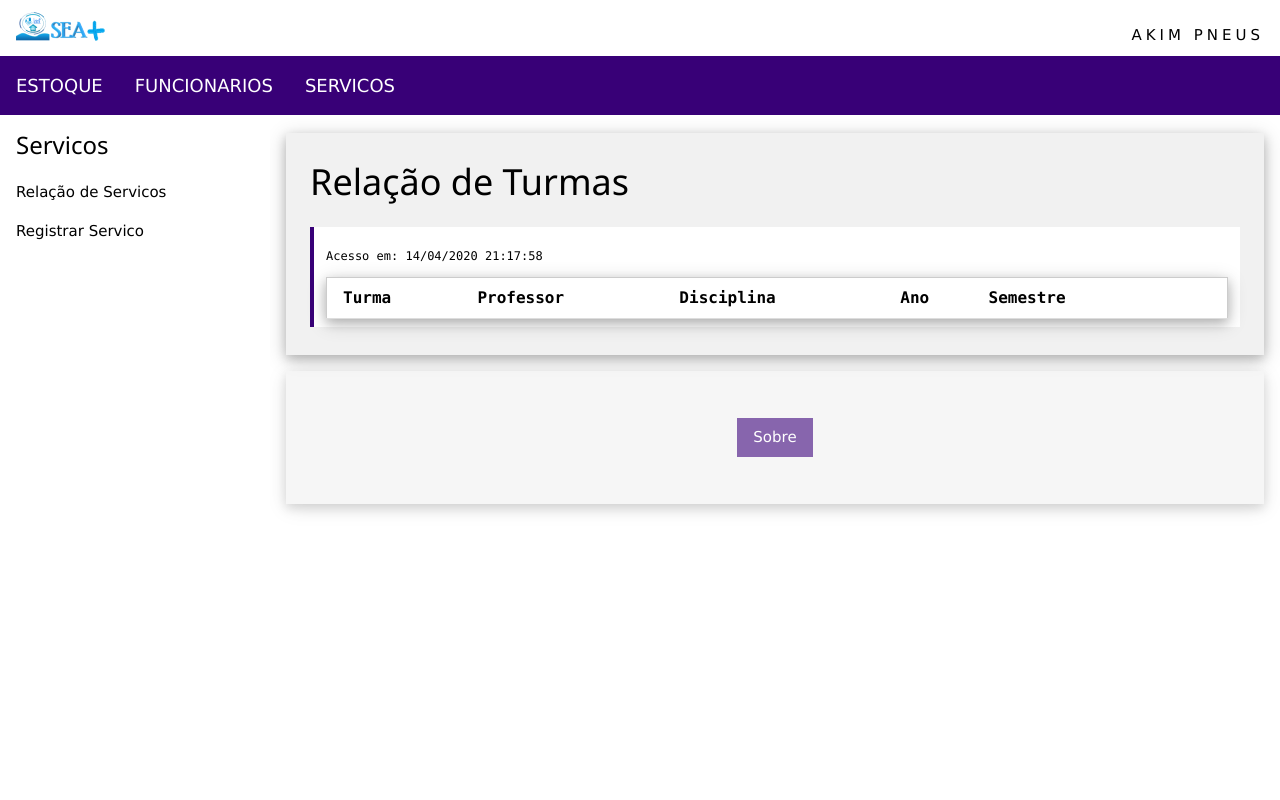
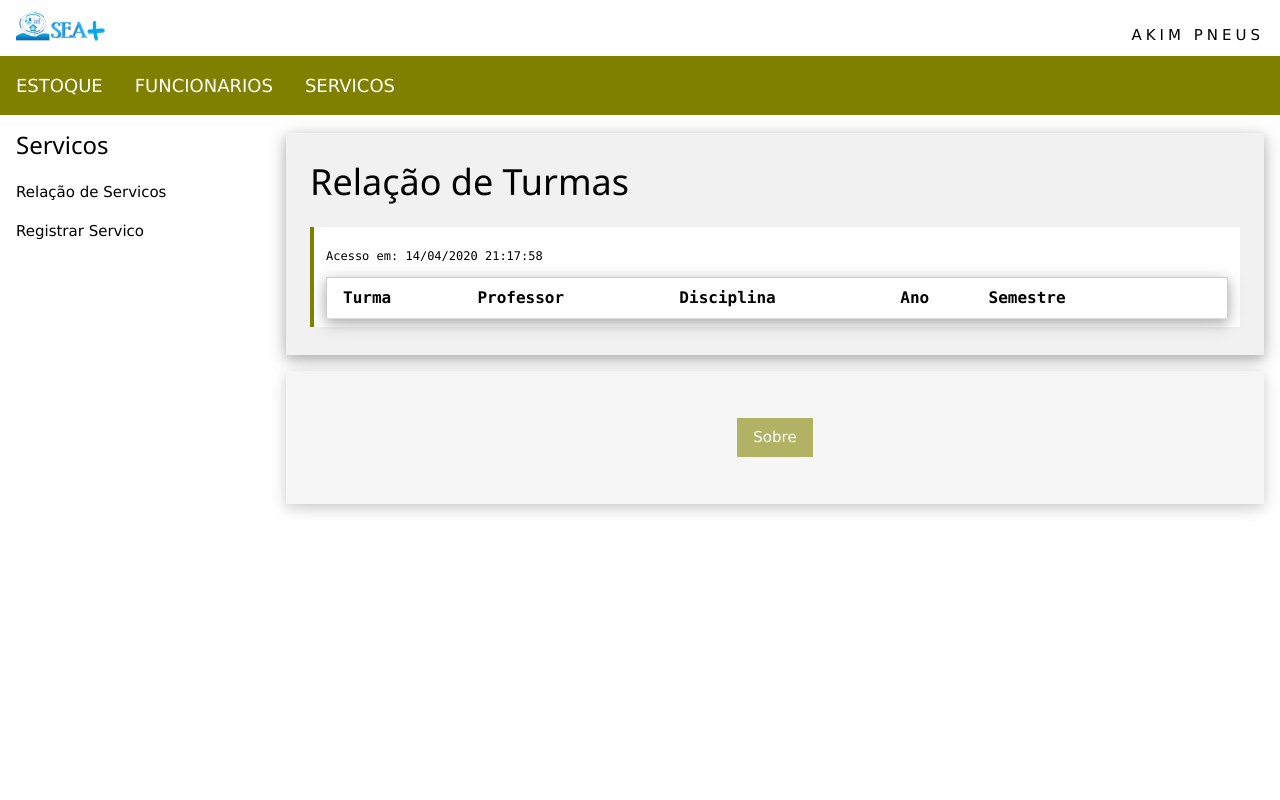
Before and after one commit to annLittleStar/SiteExpCriativa02, a PHP site: page /turmaListar.php in a window 1280 px wide. Run offline with PHP 8.4, Linux system fonts and the light colour scheme; data comes from the database, SQL or seed files in the repository; data that the repository does not hold is empty.

Commit message:
Nemo
Alteracao Cores

```diff
--- a/SiteSample2020/turmaAtualizar.php
+++ b/SiteSample2020/turmaAtualizar.php
@@ -15,11 +15,11 @@ Abril/2020
     <style>
         .w3-theme {
             color: #ffff !important;
-            background-color: #380077 !important
+            background-color: #00FF00 !important
         }
 
         .w3-code {
-            border-left: 4px solid #380077
+            border-left: 4px solid #00FF00
         }
 
         .myMenu {
--- a/SiteSample2020/turmaAtualizar_exe.php
+++ b/SiteSample2020/turmaAtualizar_exe.php
@@ -13,8 +13,8 @@ Abril/2020
 	  <meta name="viewport" content="width=device-width, initial-scale=1">
 	  <link rel="stylesheet" href="https://www.w3schools.com/w3css/4/w3.css">
 	  <style>
-		.w3-theme {color:#ffff !important;background-color:#380077 !important}
-		.w3-code{border-left:4px solid #380077}
+		.w3-theme {color:#ffff !important;background-color:#006400 !important}
+		.w3-code{border-left:4px solid #006400}
 		.myMenu {margin-bottom:150px}
       </style>
 	</head>
--- a/SiteSample2020/turmaContratar.php
+++ b/SiteSample2020/turmaContratar.php
@@ -15,11 +15,11 @@ Abril/2020
     <style>
         .w3-theme {
             color: #ffff !important;
-            background-color: #380077 !important
+            background-color: #808000 !important
         }
 
         .w3-code {
-            border-left: 4px solid #380077
+            border-left: 4px solid #808000
         }
 
         .myMenu {
--- a/SiteSample2020/turmaContratar_exe.php
+++ b/SiteSample2020/turmaContratar_exe.php
@@ -13,8 +13,8 @@ Abril/2020
 	  <meta name="viewport" content="width=device-width, initial-scale=1">
 	  <link rel="stylesheet" href="https://www.w3schools.com/w3css/4/w3.css">
 	  <style>
-		.w3-theme {color:#ffff !important;background-color:#380077 !important}
-		.w3-code{border-left:4px solid #380077}
+		.w3-theme {color:#ffff !important;background-color:#808000 !important}
+		.w3-code{border-left:4px solid #808000}
 		.myMenu {margin-bottom:150px}
       </style>
 	</head>
--- a/SiteSample2020/turmaExcluir.php
+++ b/SiteSample2020/turmaExcluir.php
@@ -15,11 +15,11 @@ Abril/2020
     <style>
         .w3-theme {
             color: #ffff !important;
-            background-color: #380077 !important
+            background-color: #808000 !important
         }
 
         .w3-code {
-            border-left: 4px solid #380077
+            border-left: 4px solid #808000
         }
 
         .myMenu {
--- a/SiteSample2020/turmaExcluir_exe.php
+++ b/SiteSample2020/turmaExcluir_exe.php
@@ -14,8 +14,8 @@ Abril/2020
 	  <meta name="viewport" content="width=device-width, initial-scale=1">
 	  <link rel="stylesheet" href="https://www.w3schools.com/w3css/4/w3.css">
 	  <style>
-		.w3-theme {color:#ffff !important;background-color:#380077 !important}
-		.w3-code{border-left:4px solid #380077}
+		.w3-theme {color:#ffff !important;background-color:#808000 !important}
+		.w3-code{border-left:4px solid #808000}
 		.myMenu {margin-bottom:150px}
       </style>
 	</head>
--- a/SiteSample2020/turmaListar.php
+++ b/SiteSample2020/turmaListar.php
@@ -14,11 +14,11 @@
 <style>
     .w3-theme {
         color: #ffff !important;
-        background-color: #380077 !important
+        background-color: #808000 !important
     }
 
     .w3-code {
-        border-left: 4px solid #380077
+        border-left: 4px solid #808000
     }
 
     .myMenu {
```
